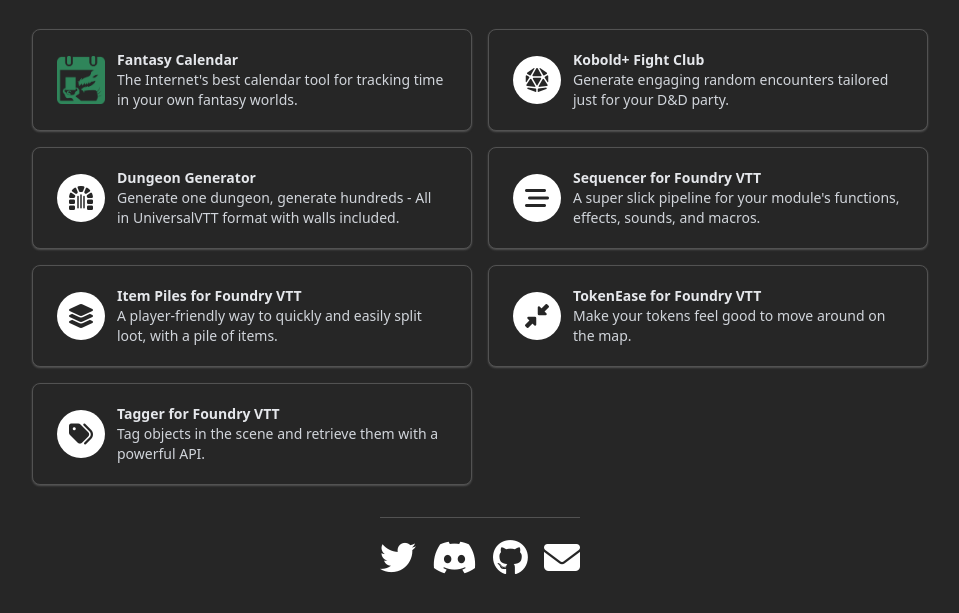
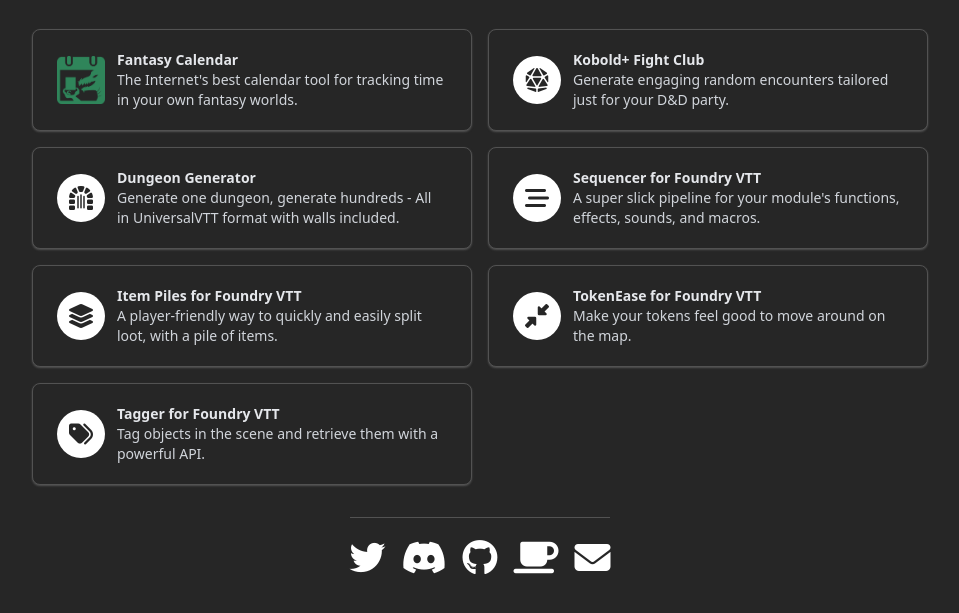
Before and after one commit to fantasycalendar/fantasycalendar.github.io, a website: page index.html in a window 1280 px wide. Shown: the part 271-884 px from the top of the page, without its empty margins (160-1119 px from the left). Drawn offline with Linux system fonts and the light colour scheme.

Commit message:
Added ko-fi

```diff
--- a/index.html
+++ b/index.html
@@ -122,6 +122,7 @@
             <a class="text-white hover:text-neutral-200 text-4xl" href="https://twitter.com/FantasyCalendar"><i class="fa fa-twitter"></i></a>
             <a class="text-white hover:text-neutral-200 text-4xl" href="https://discord.gg/BNSM7aT"><i class="fab fa-discord"></i></a>
             <a class="text-white hover:text-neutral-200 text-4xl" href="https://github.com/fantasycalendar"><i class="fa fa-github"></i></a>
+            <a class="text-white hover:text-neutral-200 text-4xl" href="https://ko-fi.com/fantasycomputerworks"><i class="fas fa-mug-saucer"></i></a>
             <a class="text-white hover:text-neutral-200 text-4xl" href="mailto:contact@fantasy-calendar.com"><i class="fa fa-envelope"></i></a>
         </div>
     </div>
```
